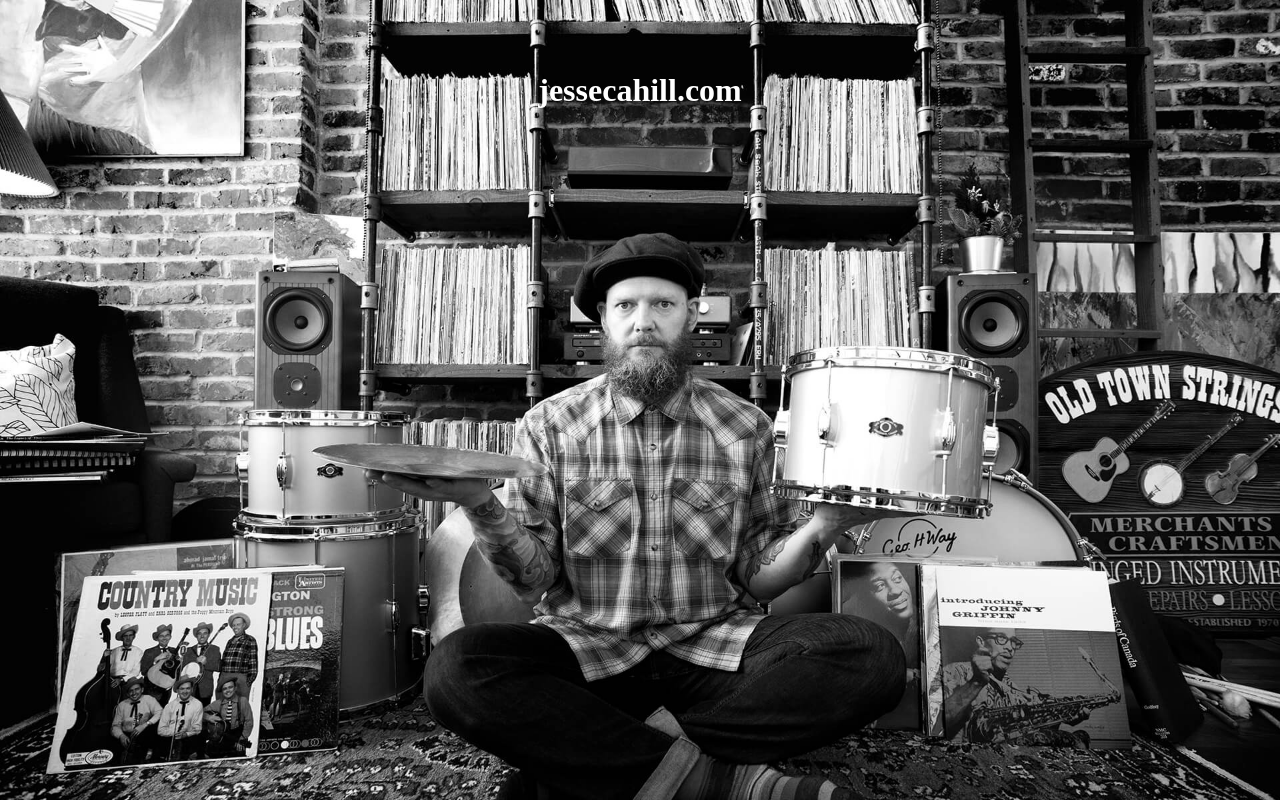
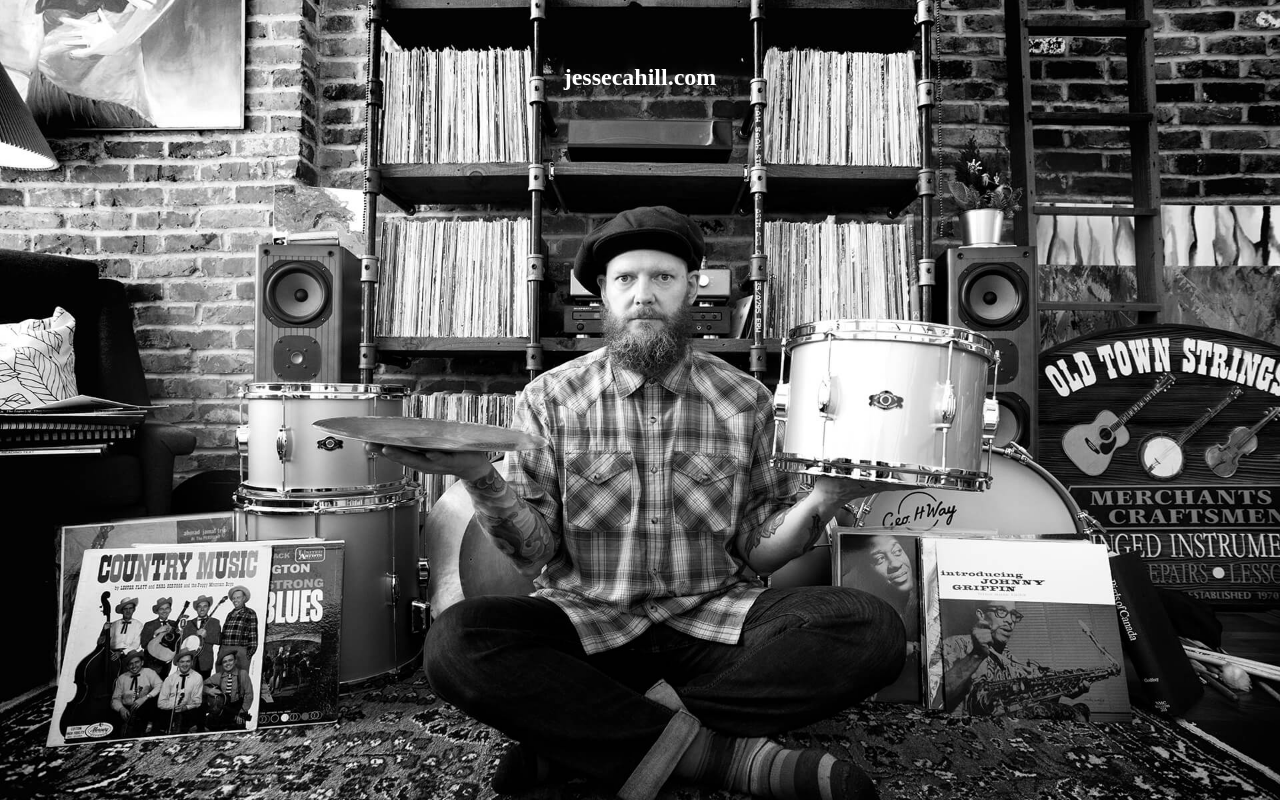
Before and after one commit to codewisenate/jessecahill-web, a Nuxt app: page / in a window 1280 px wide. Built offline with nearby package versions, Linux system fonts and the light colour scheme.

Commit message:
positioning fix

```diff
--- a/app.vue
+++ b/app.vue
@@ -1,16 +1,24 @@
 <template>
-  <div>
+  <section class="main">
     <h1>jessecahill.com</h1>
-  </div>
+  </section>
 </template>
 
 <style>
 body {
+    background-color: #222;
+    margin: 0;
+    padding: 0;
+}
+section.main {
   background-image: url('~/assets/images/jc-bg.jpg');
   background-size: cover;
-  background-color: #222;
+  background-repeat: no-repeat;
+  background-position: center;
   display: flex;
   justify-content: center;
+  height: 100vh;
+  width: 100vw;
 }
 h1 {
   color: #fff;
```
